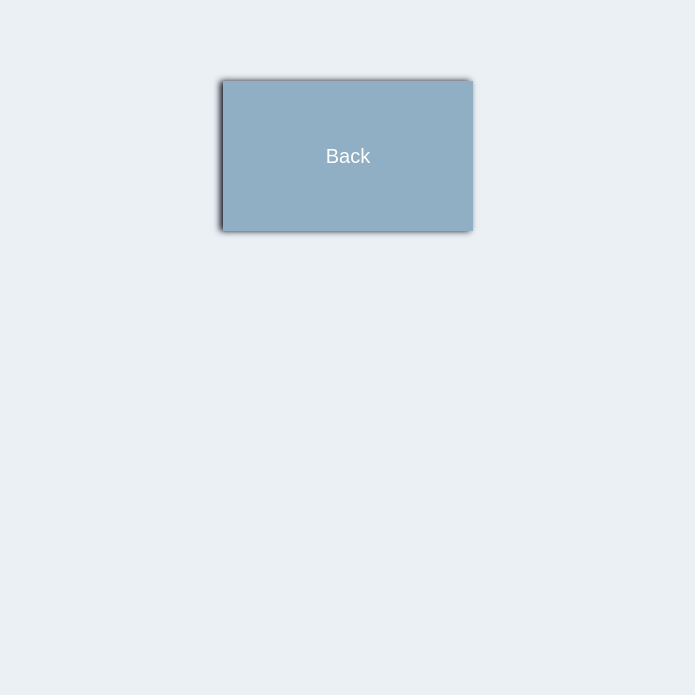
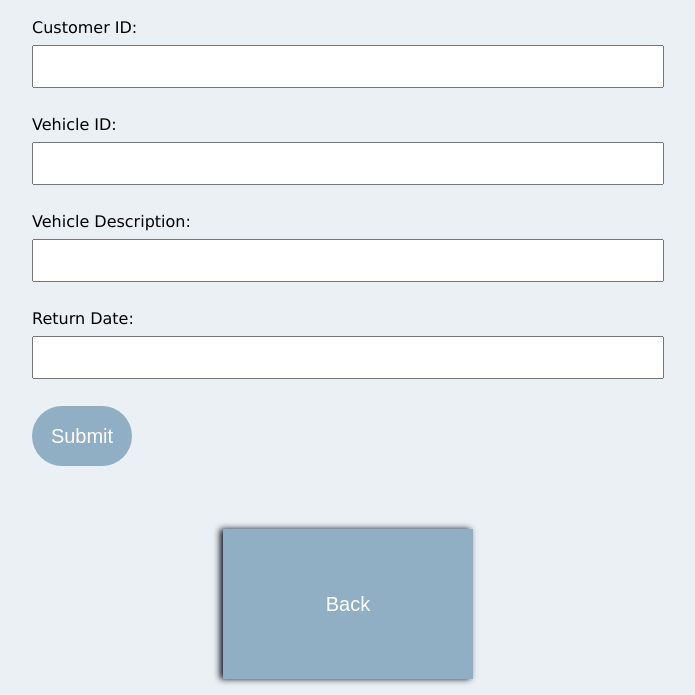
Before and after one commit to Gabriel-Sa/dbmsgui, a website: page public/returnvehicle.html in a window 1280 px wide. Shown: the part 126-821 px from the top of the page, without its empty margins (292-987 px from the left). Drawn offline with Linux system fonts and the light colour scheme.

Commit message:
Updated the returnVehicle.HTML

```diff
--- a/public/returnvehicle.html
+++ b/public/returnvehicle.html
@@ -10,6 +10,18 @@
     <script src="index.js"></script>
     <h1>Return Vehicle</h1>
     <!-- <textarea class="searchbar"></textarea> -->
+        <form action="/returnVehicle" method="POST">
+      <lable for="custID">Customer ID:</lable>
+      <input type="text" class="userInput" id="custID" name="custID"><br><br>
+      <lable for="vehicleID">Vehicle ID:</lable>
+      <input type="text" class="userInput" id="vehicleID" name="vehicleID"><br><br>
+      <lable for="vehicleDesc">Vehicle Description:</lable>
+      <input type="text" class="userInput" id="vehicleDesc" name="vehicleDesc"><br><br>
+      <lable for="returnDate">Return Date:</lable>
+      <input type="text" class="userInput" id="returnDate" name="returnDate"><br><br>
+
+      <button type="submit" id="submitUser">Submit</button>
+    </form>
     <div class="buttonHolder">
         <button class="buttons" id="homepage" onclick = "Homepage()">Back</button>
     </div>
```
